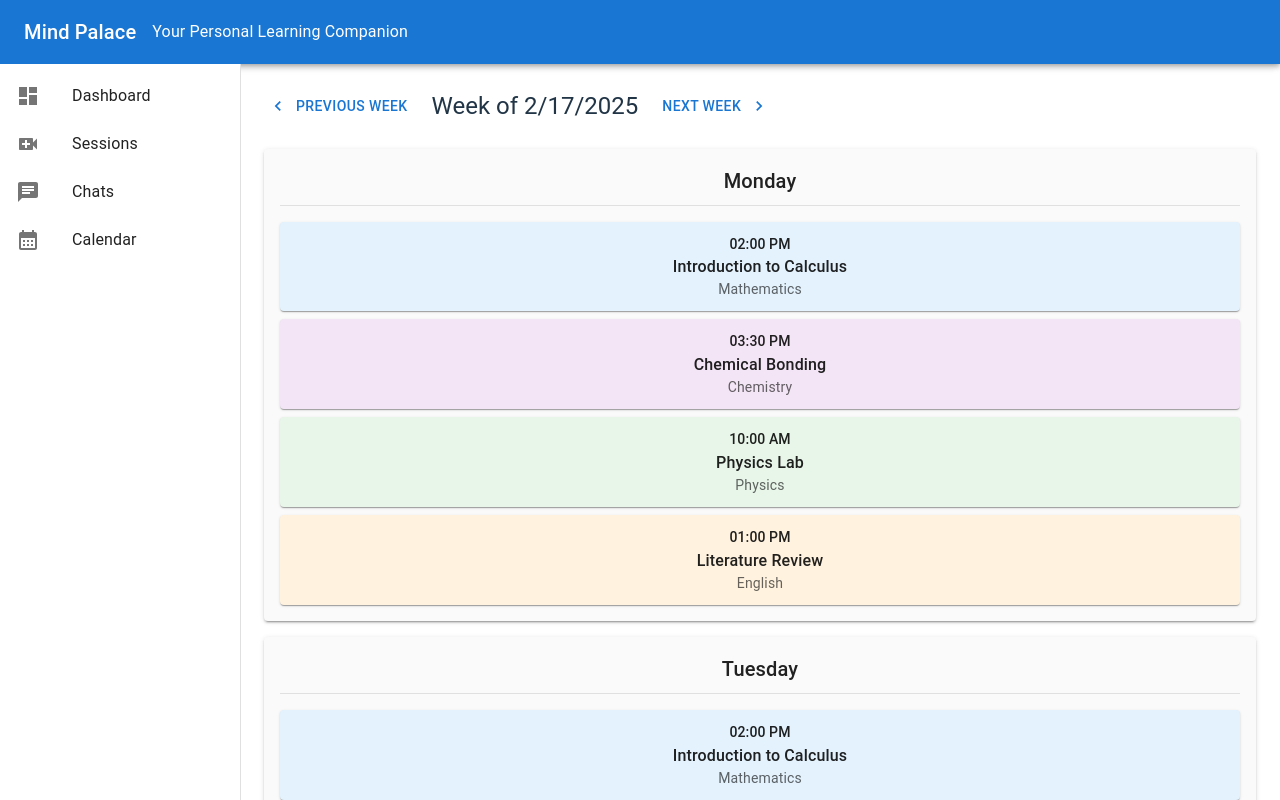
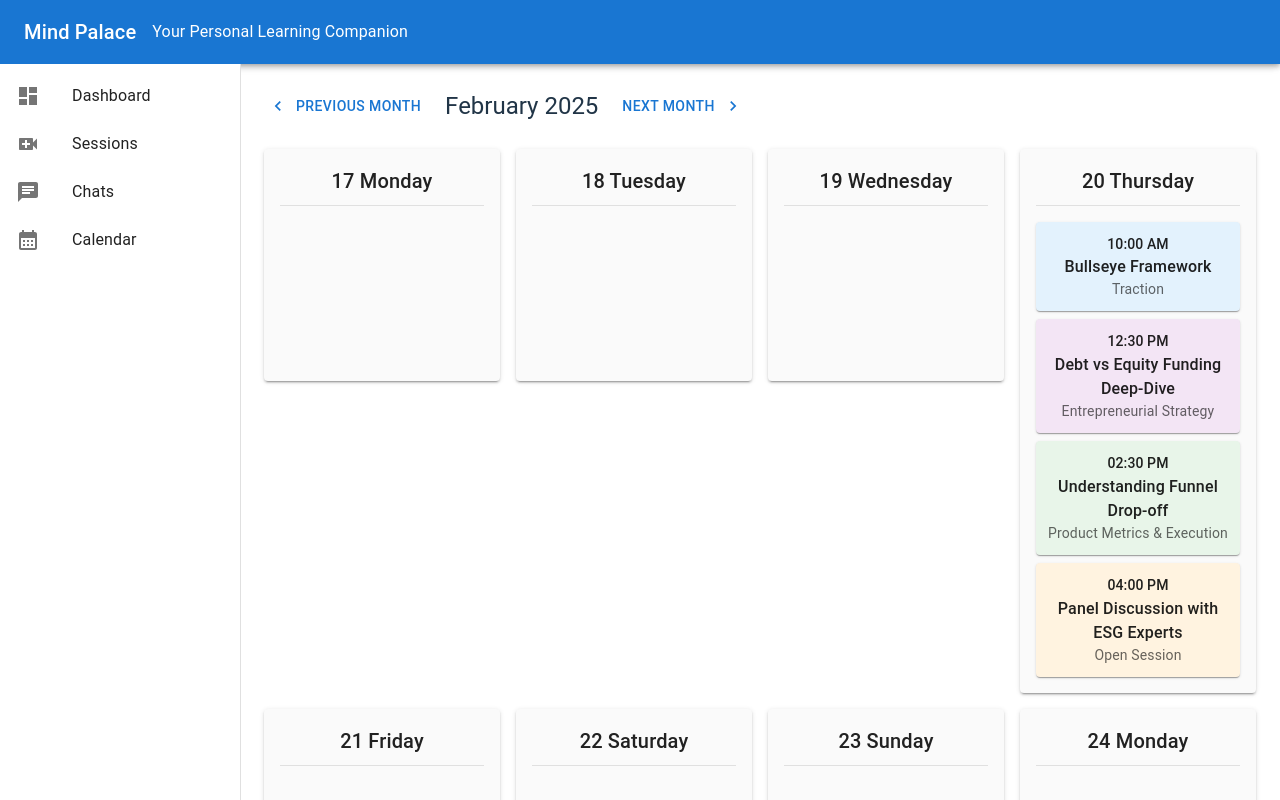
Before and after one commit to arvind-girish12/Hackathon-mesa, a React (Vite) app in the folder frontend/: page /calendar in a window 1280 px wide. Shown: the top 800 px of the page. Built offline with nearby package versions, Linux system fonts and the light colour scheme.

Commit message:
All changes

```diff
--- a/frontend/src/pages/calendar/index.jsx
+++ b/frontend/src/pages/calendar/index.jsx
@@ -13,7 +13,8 @@ import {
   ListItemText,
   Paper,
   Grid,
-  Button
+  Button,
+  IconButton
 } from '@mui/material';
 import DashboardIcon from '@mui/icons-material/Dashboard';
 import VideoCallIcon from '@mui/icons-material/VideoCall';
@@ -26,34 +27,82 @@ const CalendarScreen = () => {
   const navigate = useNavigate();
   const [currentDate] = useState(new Date());
 
-  // Mock data for sessions - would come from API in real app
   const [sessions] = useState([
     {
       id: 1,
-      title: 'Introduction to Calculus',
-      subject: 'Mathematics',
-      dateTime: '2024-02-20T14:00:00',
+      title: 'Traction',
+      course: 'Launching & Leading Startups',
+      dateTime: '2025-02-05T09:00:00',
       color: '#e3f2fd'
     },
     {
       id: 2,
-      title: 'Chemical Bonding',
-      subject: 'Chemistry',
-      dateTime: '2024-02-21T15:30:00',
+      title: 'Funding Models',
+      course: 'Entrepreneurial Strategy',
+      dateTime: '2025-02-05T11:00:00',
       color: '#f3e5f5'
     },
     {
       id: 3,
-      title: 'Physics Lab',
-      subject: 'Physics',
-      dateTime: '2024-02-22T10:00:00',
+      title: 'Cohort Analysis',
+      course: 'Product Metrics & Execution',
+      dateTime: '2025-02-05T14:00:00',
       color: '#e8f5e9'
     },
     {
       id: 4,
-      title: 'Literature Review',
-      subject: 'English',
-      dateTime: '2024-02-23T13:00:00',
+      title: 'Case Study Discussion: Bullseye Framework',
+      course: 'Traction',
+      dateTime: '2025-02-05T16:00:00',
+      color: '#fff3e0'
+    },
+    {
+      id: 5,
+      title: 'MVP Development Strategies',
+      course: 'Launching & Leading Startups',
+      dateTime: '2025-02-12T09:30:00',
+      color: '#e3f2fd'
+    },
+    {
+      id: 6,
+      title: 'Investor Pitch Practice',
+      course: 'Entrepreneurial Strategy',
+      dateTime: '2025-02-12T13:00:00',
+      color: '#f3e5f5'
+    },
+    {
+      id: 7,
+      title: 'Customer Retention Metrics',
+      course: 'Product Metrics & Execution',
+      dateTime: '2025-02-12T15:00:00',
+      color: '#e8f5e9'
+    },
+    {
+      id: 8,
+      title: 'Bullseye Framework',
+      course: 'Traction',
+      dateTime: '2025-02-20T10:00:00',
+      color: '#e3f2fd'
+    },
+    {
+      id: 9,
+      title: 'Debt vs Equity Funding Deep-Dive',
+      course: 'Entrepreneurial Strategy',
+      dateTime: '2025-02-20T12:30:00',
+      color: '#f3e5f5'
+    },
+    {
+      id: 10,
+      title: 'Understanding Funnel Drop-off',
+      course: 'Product Metrics & Execution',
+      dateTime: '2025-02-20T14:30:00',
+      color: '#e8f5e9'
+    },
+    {
+      id: 11,
+      title: 'Panel Discussion with ESG Experts',
+      course: 'Open Session',
+      dateTime: '2025-02-20T16:00:00',
       color: '#fff3e0'
     }
   ]);
@@ -69,7 +118,9 @@ const CalendarScreen = () => {
     navigate(path);
   };
 
-  const weekDays = ['Monday', 'Tuesday', 'Wednesday', 'Thursday', 'Friday', 'Saturday', 'Sunday'];
+  const daysInMonth = new Date(currentDate.getFullYear(), currentDate.getMonth() + 1, 0).getDate();
+  const today = currentDate.getDate();
+  const monthDays = Array.from({ length: daysInMonth - today + 1 }, (_, i) => today + i);
 
   return (
     <Box sx={{ display: 'flex' }}>
@@ -119,29 +170,38 @@ const CalendarScreen = () => {
         }}
       >
         <Box sx={{ display: 'flex', alignItems: 'center', mb: 3 }}>
-          <Button startIcon={<ChevronLeftIcon />}>Previous Week</Button>
+          <Button startIcon={<ChevronLeftIcon />}>Previous Month</Button>
           <Typography variant="h5" sx={{ mx: 2 }}>
-            Week of {currentDate.toLocaleDateString()}
+            {currentDate.toLocaleString('default', { month: 'long', year: 'numeric' })}
           </Typography>
-          <Button endIcon={<ChevronRightIcon />}>Next Week</Button>
+          <Button endIcon={<ChevronRightIcon />}>Next Month</Button>
         </Box>
 
         <Grid container spacing={2}>
-          {weekDays.map((day, index) => (
-            <Grid item xs={12} key={day}>
+          {monthDays.map((day) => {
+            const currentDay = new Date(currentDate.getFullYear(), currentDate.getMonth(), day);
+            const daysSessions = sessions.filter(session =>
+              new Date(session.dateTime).toDateString() === currentDay.toDateString()
+            );
+
+            return (
+              <Grid item xs={12} sm={6} md={4} lg={3} key={day}>
                 <Paper
                   elevation={2}
                   sx={{
                     p: 2,
-                  minHeight: '120px',
+                    minHeight: '200px',
                     backgroundColor: '#fafafa'
                   }}
                 >
                   <Typography variant="h6" sx={{ mb: 2, borderBottom: '1px solid #e0e0e0', pb: 1 }}>
-                  {day}
+                    {currentDay.toLocaleDateString('default', { weekday: 'long', day: 'numeric' })}
                   </Typography>
-                <Box sx={{ display: 'flex', flexDirection: 'column', gap: 1 }}>
-                  {sessions.map((session, sIndex) => (
+                  <Box
+                    sx={{ display: 'flex', flexDirection: 'column', gap: 1 }}
+                    onClick={() => navigate('/sessions')}
+                  >
+                    {daysSessions.map((session) => (
                       <Paper
                         key={session.id}
                         elevation={1}
@@ -161,14 +221,15 @@ const CalendarScreen = () => {
                           {session.title}
                         </Typography>
                         <Typography variant="body2" color="text.secondary">
-                        {session.subject}
+                          {session.course}
                         </Typography>
                       </Paper>
                     ))}
                   </Box>
                 </Paper>
               </Grid>
-          ))}
+            );
+          })}
         </Grid>
       </Box>
     </Box>
--- a/frontend/src/pages/chats/index.jsx
+++ b/frontend/src/pages/chats/index.jsx
@@ -13,7 +13,8 @@ import {
   Drawer,
   AppBar,
   Toolbar,
-  Stack
+  Stack,
+  Chip
 } from '@mui/material';
 import ChatIcon from '@mui/icons-material/Chat';
 import DashboardIcon from '@mui/icons-material/Dashboard';
@@ -23,25 +24,38 @@ import CalendarMonthIcon from '@mui/icons-material/CalendarMonth';
 const ChatsScreen = () => {
   const navigate = useNavigate();
 
-  // Mock data - would come from API in real app
   const [chatSessions] = useState([
     {
       id: 1,
-      title: 'Introduction to Calculus',
-      lastMessage: 'Can you explain derivatives again?',
+      course: 'Launching & Leading Startups: MVP to Market',
+      session: 'Traction',
+      userMessage: 'What is traction for a circular economy startup?',
+      botMessage: 'Traction is measurable progress, such as CO2 offsets achieved or ESG partnership sign-ups.',
       timestamp: '2024-01-15 14:30'
     },
     {
       id: 2,
-      title: 'Linear Algebra Basics',
-      lastMessage: 'I need help with matrix multiplication',
+      course: 'Entrepreneurial Strategy',
+      session: 'Funding Models',
+      userMessage: 'Explain the difference between seed and series A funding.',
+      botMessage: 'Seed funding helps validate your idea, while Series A is for scaling with a proven business model.',
       timestamp: '2024-01-14 16:45'
     },
     {
       id: 3,
-      title: 'Probability Theory',
-      lastMessage: 'What is Bayes Theorem?',
+      course: 'Product Metrics & Execution',
+      session: 'Cohort Analysis',
+      userMessage: 'How can cohort analysis help a climate-tech startup?',
+      botMessage: 'It identifies user retention trends, e.g., tracking whether ESG webinar attendees are more loyal customers.',
       timestamp: '2024-01-13 09:15'
+    },
+    {
+      id: 4,
+      course: 'Launching & Leading Startups: MVP to Market',
+      session: 'Traction',
+      userMessage: 'Name one traction channel most suitable for B2B climate-tech startups.',
+      botMessage: 'Industry partnerships with ESG-focused enterprises are a strong channel.',
+      timestamp: '2024-01-12 11:20'
     }
   ]);
 
@@ -107,7 +121,7 @@ const ChatsScreen = () => {
         }}
       >
         <Typography variant="h4" sx={{ mb: 3 }}>
-          Chat History
+          Chat History (Last 10 Chats)
         </Typography>
 
         <Stack spacing={2}>
@@ -118,11 +132,15 @@ const ChatsScreen = () => {
               onClick={() => handleChatClick(chat.id)}
             >
               <CardContent>
-                <Typography variant="h6">
-                  {chat.title}
+                <Box sx={{ display: 'flex', gap: 1, mb: 1 }}>
+                  <Chip label={chat.course} color="primary" />
+                  <Chip label={chat.session} color="secondary" />
+                </Box>
+                <Typography variant="body1" sx={{ mb: 1 }}>
+                  <strong>You:</strong> {chat.userMessage}
                 </Typography>
-                <Typography variant="body2" color="text.secondary">
-                  Last message: {chat.lastMessage}
+                <Typography variant="body1" sx={{ mb: 1 }}>
+                  <strong>Jarvis:</strong> {chat.botMessage}
                 </Typography>
                 <Typography variant="caption" color="text.secondary">
                   {chat.timestamp}
--- a/frontend/src/pages/sessions/index.jsx
+++ b/frontend/src/pages/sessions/index.jsx
@@ -17,7 +17,9 @@ import {
   ListItemIcon,
   ListItemText,
   Rating,
-  TextField
+  TextField,
+  CircularProgress,
+  Fab
 } from '@mui/material';
 import ChatIcon from '@mui/icons-material/Chat';
 import DashboardIcon from '@mui/icons-material/Dashboard';
@@ -28,24 +30,16 @@ import PersonIcon from '@mui/icons-material/Person';
 
 const SessionScreen = () => {
   const navigate = useNavigate();
-  const [sessionData] = useState({
-    title: 'Traction',
+  const [loading, setLoading] = useState(false);
+  const [sessionData, setSessionData] = useState({
+    title: 'The Bullseye Framework for Traction',
     instructor: 'Ray Titus',
-    summary: 'Focuses on strategies to achieve early traction and customer acquisition.',
-    keyQuestions: [
-      'What are key traction channels for startups?',
-      'How to measure traction effectively?',
-      'Which channels work best for B2B vs B2C?'
-    ],
-    insights: [
-      'Importance of setting KPIs for traction',
-      'Leveraging marketing channels for growth',
-      'Focus on one channel at a time initially'
-    ],
+    summary: '',
+    keyQuestions: [],
+    insights: [],
     preparationMaterials: [
-      'Reading: "Bullseye Framework for Traction" (PDF)',
-      'Case Study: "AirBnB Growth Strategy"',
-      'Pre-session worksheet'
+      'Introduction to The Bullseye Framework (PDF)',
+      '19 Traction Channels Overview (Video – 7 minutes)'
     ],
     notes: '',
     rating: 0,
@@ -65,6 +59,37 @@ const SessionScreen = () => {
 
   const handleMenuClick = (path) => {
     navigate(path);
+  };
+
+  const handleUploadResources = async () => {
+    setLoading(true);
+
+    // Simulate API delay
+    await new Promise(resolve => setTimeout(resolve, 2000));
+
+    setSessionData({
+      ...sessionData,
+      summary: "This session deep-dives into applying The Bullseye Framework to drive traction for a climate-tech startup focused on circular economy solutions. We'll explore how Yashovardhan's GTM strategies from Bombay Shaving Company and Berry Box can be adapted to prioritize traction channels effectively.",
+      keyQuestions: [
+        'How can the Bullseye Framework help a circular economy startup find its strongest traction channel?',
+        'Which traction channels are most effective for B2B climate-tech startups?',
+        'How can sustainability metrics (e.g., CO2 offsets) be used as traction signals?'
+      ],
+      insights: [
+        'Top-of-Funnel Channels: Webinars, Industry Reports, ESG Partnerships',
+        'Middle-of-Funnel Channel: Referral programs with carbon offset buyers',
+        'Bottom-of-Funnel Channel: Partnerships with ESG certification bodies',
+        'Learning from Experience: Applying B2C GTM lessons from Bombay Shaving Company to B2B traction for climate-tech',
+        'Data-Driven Traction: Using ESG and SBTi reporting as traction signals for investors'
+      ],
+      preparationMaterials: [
+        'The Bullseye Framework – Mastering Traction Channels (PDF)',
+        'Case Study: Applying the Bullseye Framework to Climate-Tech Startups (Slide Deck)',
+        'Circular Economy & Traction Metrics (Reading)'
+      ]
+    });
+
+    setLoading(false);
   };
 
   return (
@@ -126,13 +151,27 @@ const SessionScreen = () => {
               </Typography>
             </Box>
           </Box>
+          <Box>
+            <input
+              type="file"
+              id="resource-upload"
+              style={{ display: 'none' }}
+              onChange={(e) => {
+                if (e.target.files?.length) {
+                  handleUploadResources(e.target.files[0]);
+                }
+              }}
+            />
             <Button
               variant="contained"
-            startIcon={<UploadIcon />}
+              startIcon={loading ? <CircularProgress size={20} color="inherit" /> : <UploadIcon />}
               sx={{ height: 'fit-content' }}
+              onClick={() => document.getElementById('resource-upload').click()}
+              disabled={loading}
             >
-            Upload Resources
+              {loading ? 'Uploading...' : 'Upload Resources'}
             </Button>
+          </Box>
         </Box>
 
         <Stack spacing={3}>
@@ -142,7 +181,7 @@ const SessionScreen = () => {
                 Session Summary
               </Typography>
               <Typography variant="body1" align="left">
-                {sessionData.summary}
+                {sessionData.summary || 'Session summary will be available after content upload.'}
               </Typography>
             </CardContent>
           </Card>
@@ -153,11 +192,17 @@ const SessionScreen = () => {
                 Key Questions
               </Typography>
               <Stack spacing={1}>
-                {sessionData.keyQuestions.map((question, index) => (
+                {sessionData.keyQuestions.length > 0 ? (
+                  sessionData.keyQuestions.map((question, index) => (
                     <Typography key={index} variant="body1" align="left">
                       • {question}
                     </Typography>
-                ))}
+                  ))
+                ) : (
+                  <Typography variant="body1" align="left">
+                    Key questions will be available after content upload.
+                  </Typography>
+                )}
               </Stack>
             </CardContent>
           </Card>
@@ -168,11 +213,17 @@ const SessionScreen = () => {
                 Insights & Learning Focus
               </Typography>
               <Stack spacing={1}>
-                {sessionData.insights.map((insight, index) => (
+                {sessionData.insights.length > 0 ? (
+                  sessionData.insights.map((insight, index) => (
                     <Typography key={index} variant="body1" align="left">
                       • {insight}
                     </Typography>
-                ))}
+                  ))
+                ) : (
+                  <Typography variant="body1" align="left">
+                    Insights will be available after content upload.
+                  </Typography>
+                )}
               </Stack>
             </CardContent>
           </Card>
@@ -227,17 +278,39 @@ const SessionScreen = () => {
               />
             </CardContent>
           </Card>
+        </Stack>
 
-          <Button
-            variant="contained"
-            size="large"
-            startIcon={<ChatIcon />}
+        <Fab
+          color="primary"
+          aria-label="chat with Jarvis AI"
           onClick={handleChatbotClick}
-            sx={{ mt: 2 }}
+          sx={{
+            position: 'fixed',
+            bottom: 64,
+            right: 64,
+            '&:hover': {
+              '& .MuiSvgIcon-root': {
+                transform: 'scale(1.1)'
+              }
+            }
+          }}
         >
-            Chat with Jarvis
-          </Button>
-        </Stack>
+          <ChatIcon />
+          <Typography
+            variant="caption"
+            sx={{
+              position: 'absolute',
+              top: -24,
+              backgroundColor: 'primary.main',
+              color: 'white',
+              padding: '2px 8px',
+              borderRadius: '4px',
+              whiteSpace: 'nowrap'
+            }}
+          >
+            Chat with Jarvis AI
+          </Typography>
+        </Fab>
       </Box>
     </Box>
   );
```
Lines whose indentation alone changed are shown as unchanged.
